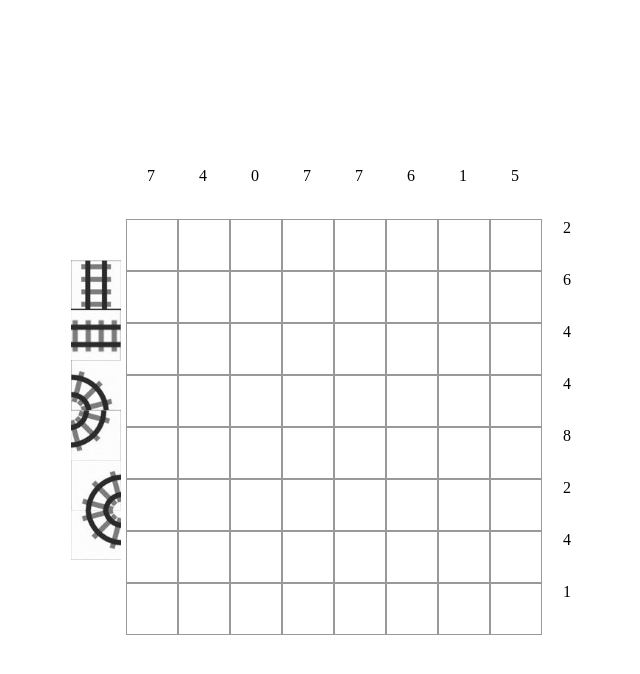
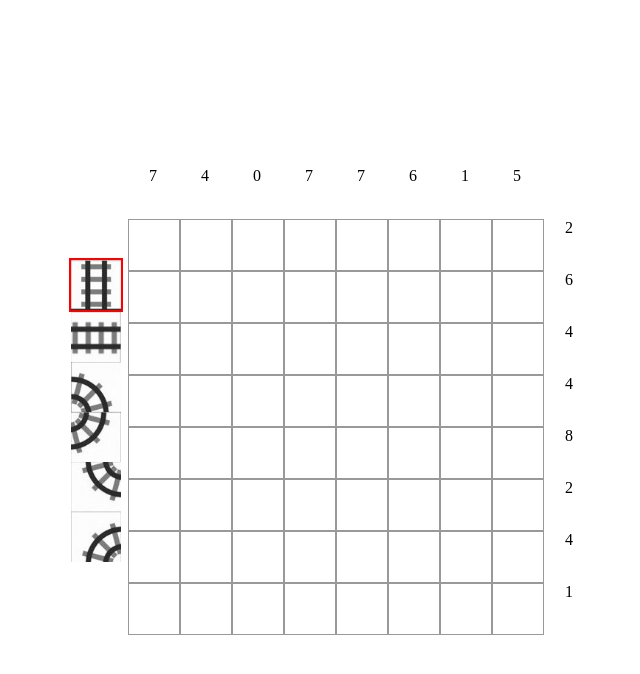
Before and after one commit to edwardtownsend/train_tracks, a plain HTML site: page index.html in a window 1280 px wide. Both pictures are taken after a click on the element 407 px from the left and 285 px from the top of the page. Shown: the whole page, without its empty margins (311-951 px from the left). Drawn offline with Linux system fonts and the light colour scheme.

Commit message:
add: borders to track elements

```diff
--- a/index.html
+++ b/index.html
@@ -13,8 +13,8 @@
     <div class="track-element" id="horizontal"></div>
     <div class="track-element" id="left_to_down"></div>
     <div class="track-element" id="left_to_up"></div>
+    <div class="track-element" id="down_to_right"></div>
     <div class="track-element" id="up_to_right"></div>
-    <div class="track-element" id="down_to_right"></div>
   </div>
 
   <div class="grid-container" id="grid-container"></div>
--- a/script.js
+++ b/script.js
@@ -25,7 +25,6 @@ document.addEventListener('DOMContentLoaded', function() {
                     gridItem.dataset.number = newNumber;
                 }
                 else {
-                    // Display an error message
                     alert('Please enter a number between 0 and 8.');
                 }
 
@@ -33,4 +32,15 @@ document.addEventListener('DOMContentLoaded', function() {
         }
       }
     }
+
+    const trackElements = document.querySelectorAll('.track-element');
+
+    trackElements.forEach(trackElement => {
+        trackElement.addEventListener('click', () => {
+            trackElements.forEach(element => {
+                element.classList.remove('highlight-border');
+            });
+            trackElement.classList.add('highlight-border');
+        });
+    });
   });
--- a/styles.css
+++ b/styles.css
@@ -74,3 +74,7 @@ body {
     content: attr(data-number);
     position: absolute;
   }
+
+  .highlight-border {
+    border: 2px solid red;
+  }
```
